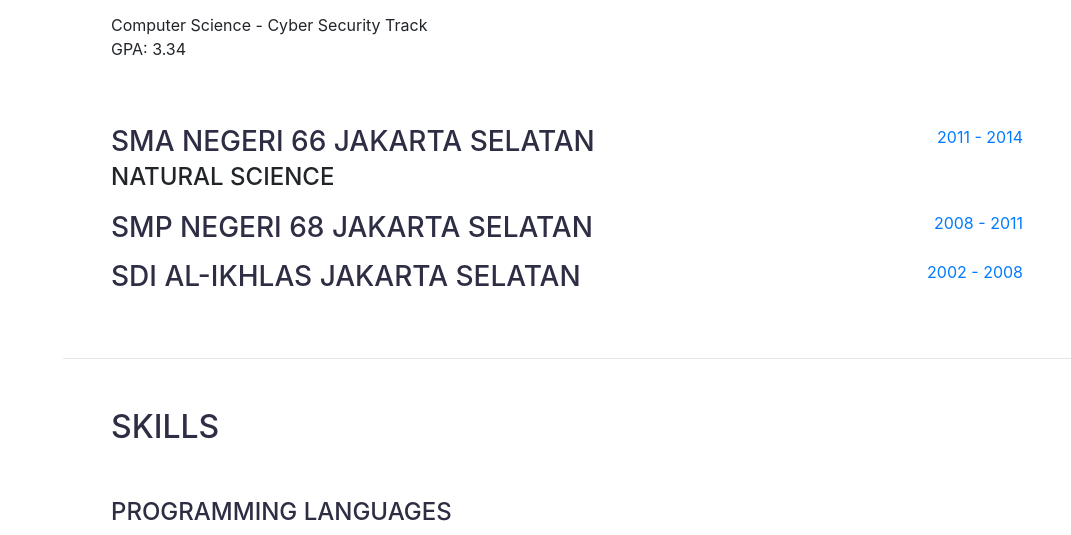
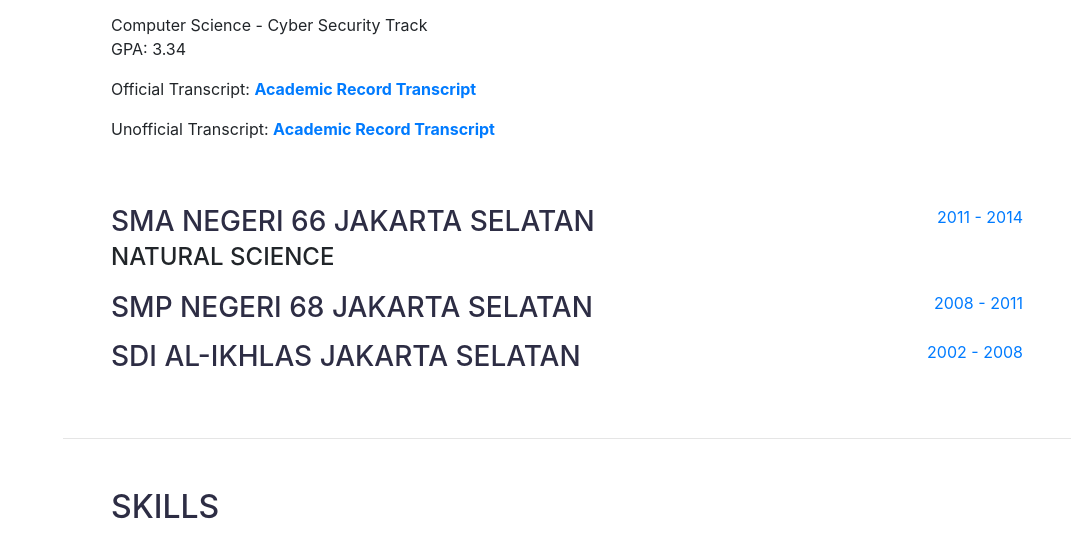
Before and after one commit to Rakadetyo/Rakadetyo.github.io, a website with bundled scripts: page index.html in a window 1280 px wide. Shown: the part 4098-4633 px from the top of the page, without its empty margins (209-1280 px from the left). Built offline with nearby package versions, Linux system fonts and the light colour scheme; a web font is replaced by a local one.

Commit message:
transcript

```diff
--- a/index.html
+++ b/index.html
@@ -241,6 +241,12 @@
             <div class="subheading mb-3">Bachelor of Computer Science</div>
             <div>Computer Science - Cyber Security Track</div>
             <p>GPA: 3.34</p>
+            <p>
+              Official Transcript: <a target="_blank" href="https://drive.google.com/file/d/1d4NY9VapZQQpFtPKPpKHmYImu1_1stoD/view?usp=sharing"><b>Academic Record Transcript</b></a>
+            </p>
+            <p>
+              Unofficial Transcript: <a target="_blank" href="https://drive.google.com/file/d/1oNFTKsgqTB66oL6W7BfOhf_ZZIHDQGd9/view?usp=sharing"><b>Academic Record Transcript</b></a>
+            </p>
           </div>
           <div class="resume-date text-md-right">
             <span class="text-primary">August 2014 - July 2018</span>
```
